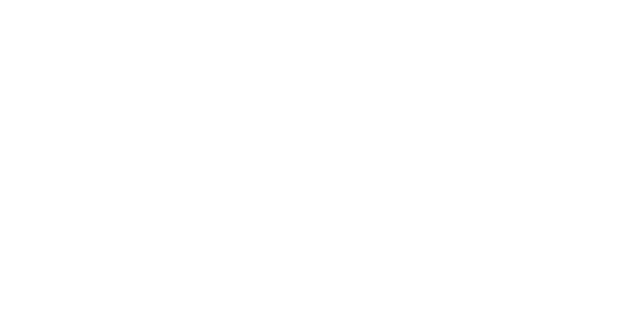
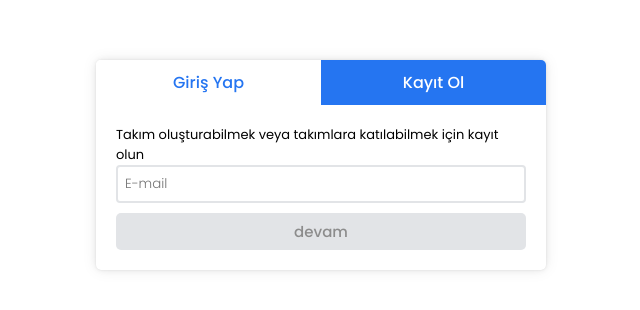
Before and after one commit to halilcn/voteam, a Vue app in the folder frontend/: page /user-actions/login in a window 1280 px wide. Before the commit this address had no page. Shown: the top 310 px of the page, without its empty margins (319-959 px from the left). Built offline with nearby package versions, Linux system fonts and the light colour scheme.

Commit message:
added shared/elements, added user-actions

```diff
--- /dev/null
+++ b/frontend/src/components/shared/elements/StandartButton.vue
@@ -0,0 +1,44 @@
+<template>
+  <div
+      class="btn"
+      :class="{'disable':isDisable}">
+    {{ text }}
+  </div>
+</template>
+
+<script>
+export default {
+  name: 'StandartButton',
+  props: {
+    text: {
+      required: true,
+      type: String
+    },
+    isDisable: {
+      default: false
+    }
+  }
+};
+</script>
+
+<style lang="scss" scoped>
+//dinamikleştirme !!
+.btn {
+  background-color: $df-blue-color;
+  color: white;
+  text-align: center;
+  padding: 7px;
+  font-size: 15px;
+  font-weight: 500;
+  cursor: pointer;
+  border-radius: 5px;
+  transition: .3s;
+
+  &.disable {
+    background-color: $df-light-black;
+    color: #8C8C8C;
+    cursor: default;
+    pointer-events: none;
+  }
+}
+</style>
--- /dev/null
+++ b/frontend/src/components/user-actions/Login.vue
@@ -0,0 +1,52 @@
+<template>
+  <div class="login">
+    <div class="title">
+      Takım oluşturabilmek veya takımlara katılabilmek için kayıt olun
+    </div>
+    <div class="content">
+      <input placeholder="E-mail">
+      <standart-button
+          class="continue-btn"
+          text="devam"
+          :is-disable="isButtonDisable"/>
+    </div>
+  </div>
+</template>
+
+<script>
+import StandartButton from '../shared/elements/StandartButton';
+
+export default {
+  name: 'Login',
+  data() {
+    return {
+      isButtonDisable: true
+    };
+  },
+  components: {
+    StandartButton
+  }
+};
+</script>
+
+<style lang="scss" scoped>
+.login {
+
+
+  //Ortak ??
+  .title {
+    font-size: 13px;
+    font-weight: 400;
+  }
+
+  .content {
+    input {
+      @include standart-input;
+    }
+
+    .continue-btn {
+      margin-top: 10px;
+    }
+  }
+}
+</style>
--- /dev/null
+++ b/frontend/src/components/user-actions/Register.vue
@@ -0,0 +1,13 @@
+<template>
+  <div>register</div>
+</template>
+
+<script>
+export default {
+  name: 'Register'
+};
+</script>
+
+<style scoped>
+
+</style>
--- a/frontend/src/router/index.js
+++ b/frontend/src/router/index.js
@@ -10,6 +10,23 @@
     path: '/prices',
     name: 'Prices',
     component: () => import('../views/Prices.vue')
+  },
+  {
+    path: '/user-actions',
+    name: 'UserActions',
+    component: () => import('../views/UserActions.vue'),
+    children: [
+      {
+        path: 'login',
+        name: 'Login',
+        component: () => import('../components/user-actions/Login.vue')
+      },
+      {
+        path: 'register',
+        name: 'Register',
+        component: () => import('../components/user-actions/Register.vue')
+      }
+    ]
   }
 ];
 
--- a/frontend/src/styles/_mixins.scss
+++ b/frontend/src/styles/_mixins.scss
@@ -21,3 +21,18 @@
   -moz-box-shadow: 0px 0px 3px 0px rgba(37, 117, 241, 1);
   box-shadow: 0px 0px 3px 0px rgba(37, 117, 241, 1);
 }
+
+@mixin standart-input {
+  width: 100%;
+  padding: 7px;
+  border-radius: 4px;
+  border: 2px solid $df-light-black;
+  font-family: 'Poppins', sans-serif;
+  font-weight: 300;
+  color: #4f565d;
+  transition: .3s;
+
+  &:focus {
+    border-color: $df-blue-color;
+  }
+}
--- a/frontend/src/styles/_variables.scss
+++ b/frontend/src/styles/_variables.scss
@@ -3,6 +3,7 @@
 $df-dark-blue-color: #02273D;
 $df-light-blue-color: #3DABF6;
 $df-green-color: #14AA6E;
+$df-light-black: #e2e4e7;
 
 $df-dsktp-lr-width-pdn: 20px;
 $df-mbl-lr-width-pdn: 10px;
--- /dev/null
+++ b/frontend/src/views/UserActions.vue
@@ -0,0 +1,76 @@
+<template>
+  <div class="user-actions">
+    <div class="content-container">
+      <div class="action-list">
+        <router-link
+            class="login"
+            tag="a"
+            :to="{name:'Login'}"
+            exact-active-class="selected">
+          Giriş Yap
+        </router-link>
+        <router-link
+            class="register"
+            tag="a"
+            :to="{name:'Register'}"
+            exact-active-class="selected">
+          Kayıt Ol
+        </router-link>
+      </div>
+      <div class="form-content">
+        <router-view/>
+      </div>
+    </div>
+  </div>
+</template>
+
+<script>
+
+export default {
+  name: 'UserActions'
+};
+</script>
+
+<style lang="scss" scoped>
+.user-actions {
+  height: 100%;
+  display: flex;
+  justify-content: center;
+
+  .content-container {
+    @include center-md-box-shadow;
+    margin: 60px 0; //!!!!! geçici
+    background-color: white;
+    width: 450px;
+    display: flex;
+    flex-direction: column;
+    border-radius: 5px;
+    overflow: auto;
+
+    .action-list {
+      background-color: white;
+      display: flex;
+
+      a {
+        background-color: $df-blue-color;
+        width: 100%;
+        text-align: center;
+        padding: 10px;
+        cursor: pointer;
+        color: white;
+        transition: .3s;
+        font-weight: 500;
+
+        &.selected {
+          background-color: white;
+          color: $df-blue-color;
+        }
+      }
+    }
+
+    .form-content {
+      padding: 20px;
+    }
+  }
+}
+</style>
```
